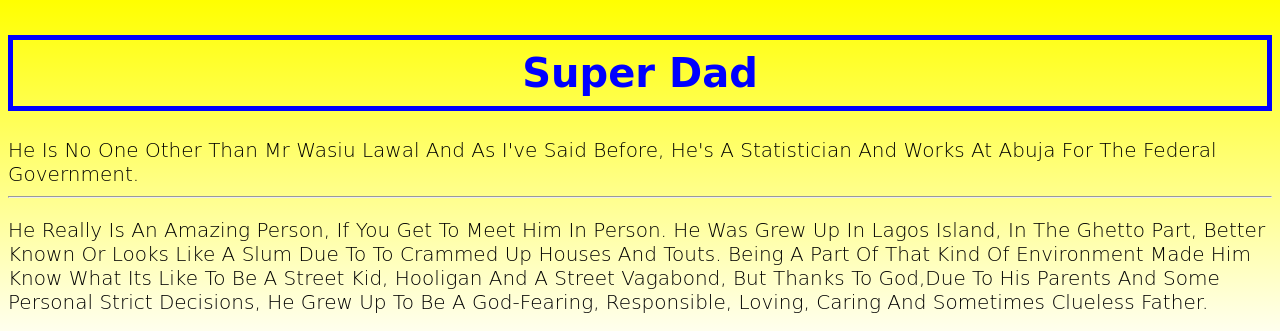
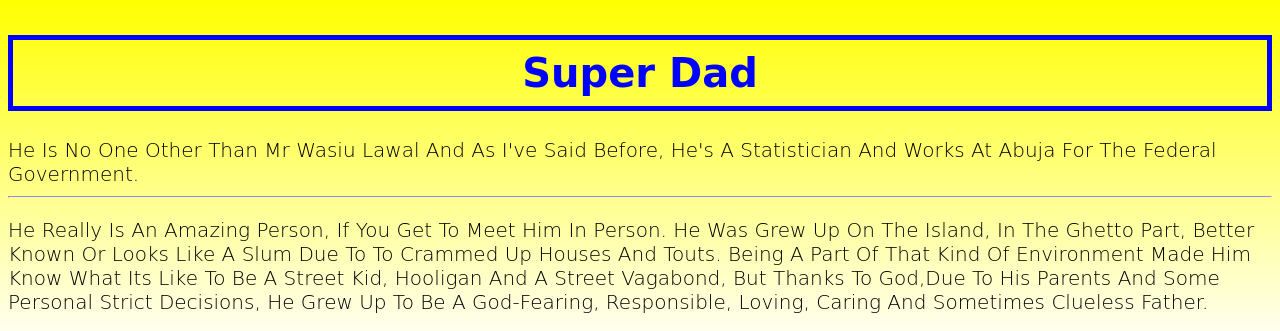
Before and after one commit to LawalDolapo/LawalDolapo.github.io, a plain HTML site: page new 1.html in a window 1280 px wide. Shown: the top 331 px of the page. Drawn offline with Linux system fonts and the light colour scheme.

Commit message:
Update new 1.html

```diff
--- a/new 1.html
+++ b/new 1.html
@@ -9,7 +9,7 @@
    <h1> Super Dad </h1>
 <intro> He is no one other than Mr Wasiu Lawal and as i've said before, he's a statistician and works at Abuja for the federal Government. </intro>
 <hr/>
- <p> He really is an amazing person, if you get to meet him in person. He was grew up in Lagos island, In the ghetto part, better known or looks
+ <p> He really is an amazing person, if you get to meet him in person. He was grew up on the island, In the ghetto part, better known or looks
 like a slum due to to crammed up houses and touts. Being a part of that kind of environment made him know what its like to be a street kid,
  hooligan and a street vagabond, but thanks To God,due to his parents and some personal strict decisions, He grew
  up to be a God-fearing, responsible, loving, caring and sometimes clueless Father. </p>
```
